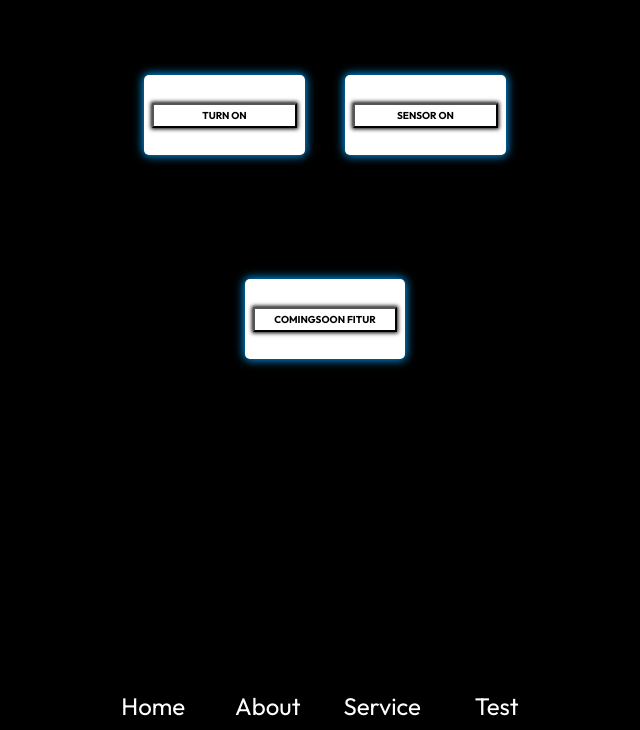
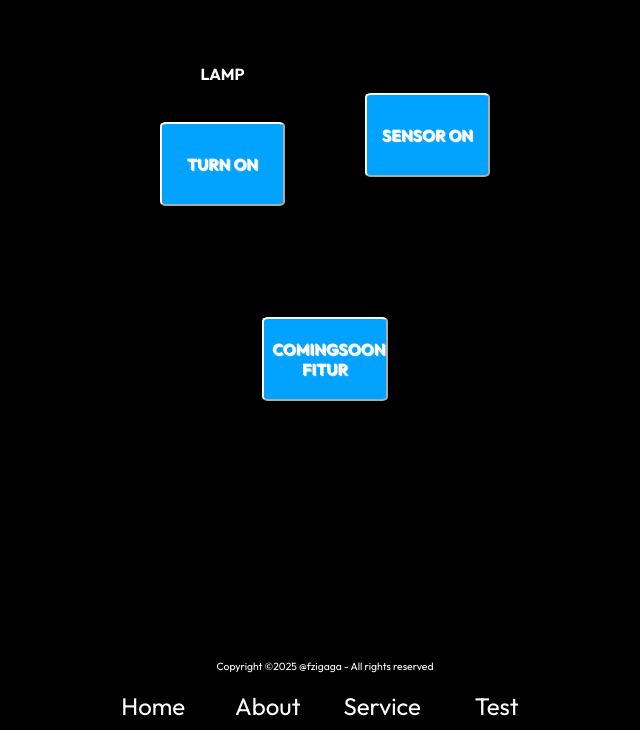
Before and after one commit to fauzigaga/lampu, a plain HTML site: page index.html in a window 1280 px wide. Shown: the part 70-800 px from the top of the page, without its empty margins (315-955 px from the left). Drawn offline with Linux system fonts and the light colour scheme; no server answers.

Commit message:
update ui 2.1

```diff
--- a/bjir.js
+++ b/bjir.js
@@ -25,15 +25,27 @@ document.addEventListener("DOMContentLoaded", function() {
 
     // Referensi ke elemen HTML
     const ledEsp = document.getElementById("ledEsp");
-
+    const border = document.getElementById("item");
     // Mendapatkan data dari database
     onValue(ledRef, function(snapshot) {
         Led1Status = snapshot.val();
         console.log("Current Led1Status from Firebase:", Led1Status); // Debugging log
         if (Led1Status === 1) {
-            ledEsp.style.backgroundColor = "yellow";
+            ledEsp.style.backgroundColor = "#02a2ff";
+            ledEsp.style.color = "#fff";
+            ledEsp.innerHTML ="TURN OFF";
+            ledEsp.style.boxShadow = "0px 0px 10px 1px #02a2ff";
+            border.style.boxShadow = "0px 0px 0px 0px #02a2ff";
+            ledEsp.style.textShadow = "2px 2px 2px #000";
+            ledEsp.style.borderColor = "#02a2ff";
         } else {
             ledEsp.style.backgroundColor = "white";
+            ledEsp.style.color = "#000";
+            ledEsp.innerHTML ="TURN ON";
+            ledEsp.style.boxShadow = "0px 0px 0px 0px #02a2ff";
+            border.style.boxShadow = "0px 0px 10px 1px #02a2ff";
+            ledEsp.style.textShadow = "1px 1px 1px #fff";
+            ledEsp.style.borderColor = "#fff";
         }
     });
 
@@ -66,14 +78,6 @@ document.addEventListener("DOMContentLoaded", function() {
                     console.error("Error uploading data:", error);
                 });
             Led1Status = 1;  // Update local state
-            ledEsp.style.backgroundColor = "yellow"; // Update button color
         }
     });
 });
-
-function setEspLed2 () {
-    console.log('click');
-
-}
-
-setEspLed2();
--- a/index.html
+++ b/index.html
@@ -3,7 +3,7 @@
 <head>
     <meta charset="UTF-8">
     <meta name="viewport" content="width=device-width, initial-scale=1.0">
-    <title>iot</title>
+    <title>iot by fzigaga</title>
     <link rel="stylesheet" href="style.css">
     <link rel="preconnect" href="https://fonts.googleapis.com">
     <link rel="preconnect" href="https://fonts.gstatic.com" crossorigin>
@@ -12,23 +12,30 @@
 </head>
 <body>
     <div id="loading-screen">
-        <h1>WELCOME HOME</h1>
+        <h1>WELCOME <span>HOME</span></h1>
       </div>
     <div class="layouts" id="main-content">
         <section class="navbar">
-            <h3>MAGIC CONTROL</h3>
+            <h3>MAGIC <span>CONTROL</span></h3>
         </section>
         <section class="items">
-            <div class="item">
+            <div class="item" id="item">
+                <h3>LAMP</h3>
             <button class="item-submit" id="ledEsp" >TURN ON</button>
             </div>
-            <div class="item">
+            <div class="item" id="item">
             <button class="item-submit" id="ledEsp2" onclick="setEspLed2()">SENSOR ON</button>
             </div>
-            <div class="item">
-
+            <div class="item" id="item">
             <button class="item-submit" id="ledEsp3" onclick="setEspLed3()">COMINGSOON FITUR</button>
             </div>
+        </section>
+        <section>
+            <footer>
+                <div class="footer">
+                    <p>Copyright &copy;2025 @fzigaga - All rights reserved</p>
+                </div>
+            </footer>
         </section>
         <section class="buttombar">
             <ul>
--- a/style.css
+++ b/style.css
@@ -23,27 +23,32 @@ html {
     animation: fadeOut 1s ease-in-out forwards; /* Tambahkan animasi */
     animation-delay: 2s;
     text-shadow: 0px 0px 10px rgb(2, 162, 255);
-  }
+}
+#loading_screen span{
+    text-shadow: 0px 0px 10px rgb(43, 166, 237);
+    color: #02a2ff;
+}
+span{
+    text-shadow: 0px 0px 4px rgb(53, 135, 216);
+    color: #02a2ff;
+}
 .layouts {
     max-width: 476px;
     margin: 0 auto;
     height: 100vh;
     border: 1px solid black;
     position: relative;
-    animation: fadeIn 1s ease-in-out forwards;
-    animation-delay: 2s;
 }
 .navbar {
     background-color: black;
     padding: 16px;
     text-align: center;
     font-family: "outfit";
-
-
 }
 .navbar h3 {
     font-weight: 900;
     color: white;
+    font-size: 1.7rem;
 }
 
 .buttombar {
@@ -77,7 +82,7 @@ html {
 .items{
     display: flex;
     flex-wrap: wrap;
-    height: calc(70vh - 100px);
+    height: calc(75vh - 100px);
     padding: 36px ;
     gap: 20px;
     justify-content: space-evenly;
@@ -89,26 +94,63 @@ html {
     flex-wrap: wrap;
     gap: 8px;
     padding: 8px;
-    background-color: white;
-    box-shadow: 0px 0px 10px 1px #02a2ff;
-    width: 40%;
-    height: 5rem;
+    background-color: #000;
+    width: 43%;
+    height: 43%;
     align-items: center;
     justify-content: center;
     border-radius: 5px;
+    cursor: pointer;
 }
 .item:hover{
-    box-shadow: 0px 0px 4px 1px #dfee09;
+    background-color: #000;
 }
+.item h3{
+    color: #fff;
+    height: 15%;
+    font-size: 1rem;
+    text-align: center;
+    justify-content: center;
+    align-items: center;
+}
+.item-submit {
+    background-color: #02a2ff;
+    padding: 4px 8px;
+    width: 80%;
+    height: 50%;
+    color: #fff;
+    font-weight: bolder;
+    font-size: 1rem;
+    border-radius: 5%;
+    border-color: #fff;
+    /* box-shadow: 0px 0px 4px 1px #ffffff; */
+    text-shadow: 1px 1px 1px #fff;
+    cursor: pointer;
+    text-align: center;
+    justify-content: center;
+    align-items: center;
+  }
 
-.item-submit {
-    background-color: white ;
-    padding: 4px 8px;
+  .item-submit:hover {
+    animation: zoom 0.3s ease-in-out forwards; /* Tambahkan animasi */
+  }
+
+footer{
+    position: absolute;
     width: 100%;
-    color: black;
-    font-weight: bolder;
-    font-size: 10px;
-    box-shadow: 0px 0px 4px 1px #000;
+    height: calc(40vh - 100px);;
+}
+.footer{
+    height: 80%;
+    display: flex;
+    align-items: end;
+    justify-content: center;
+    text-align: center;
+    bottom: 0;
+}
+footer p{
+    color: #fff;
+    font-size: 0.65rem;
 }
 
 
@@ -117,16 +159,19 @@ html {
       opacity: 1;
     }
     100% {
-      opacity: 0;
+
       display: none;
     }
   }
 
-@keyframes fadeIn {
+@keyframes zoom {
     0% {
-      opacity: 0;
+        height: 50%;
     }
-    100% {
-      opacity: 1;
+    100%{
+        height: 80%;
+        width: 100%;
+        border-radius: 5px;
+        border-color: transparent;
     }
- }
+}
```
